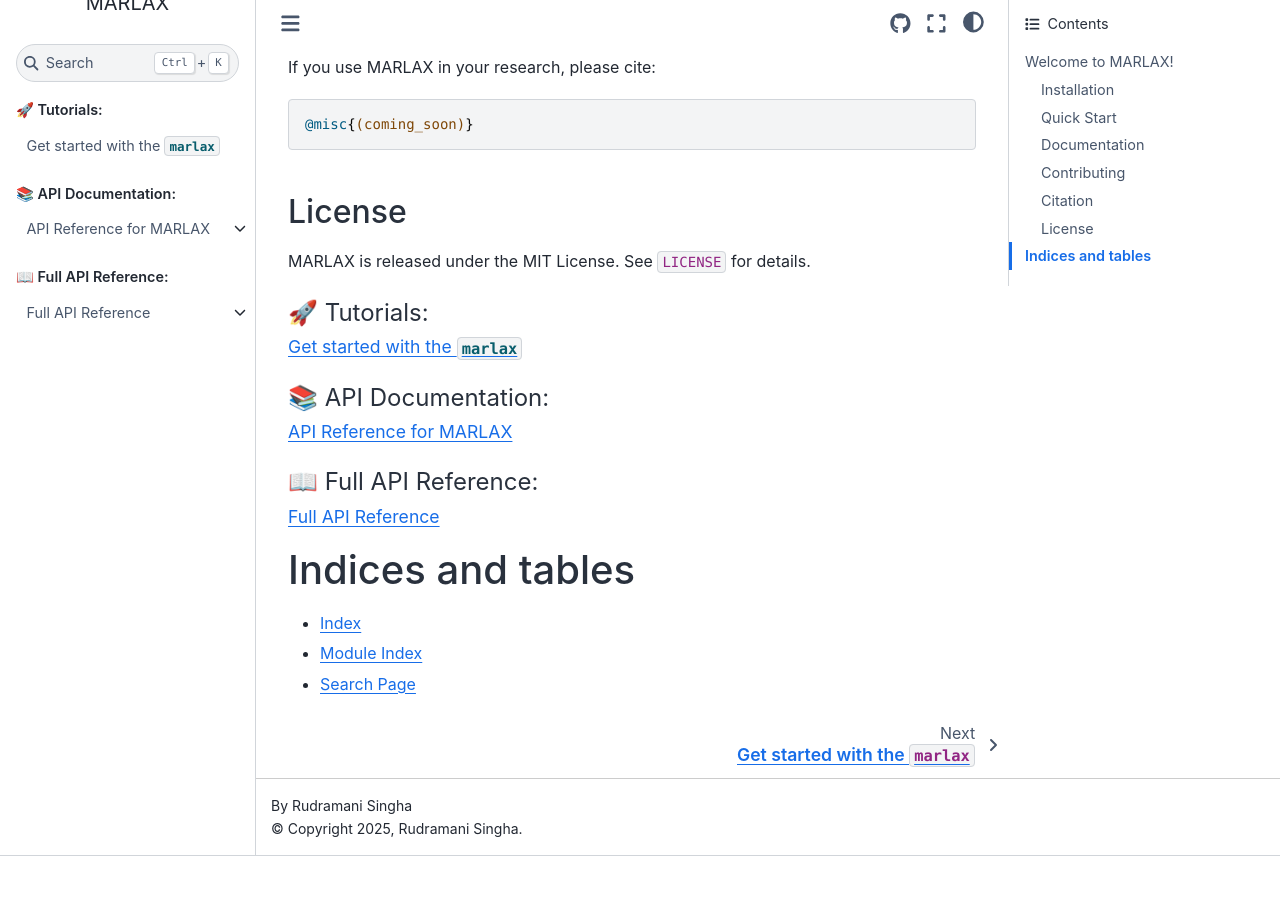
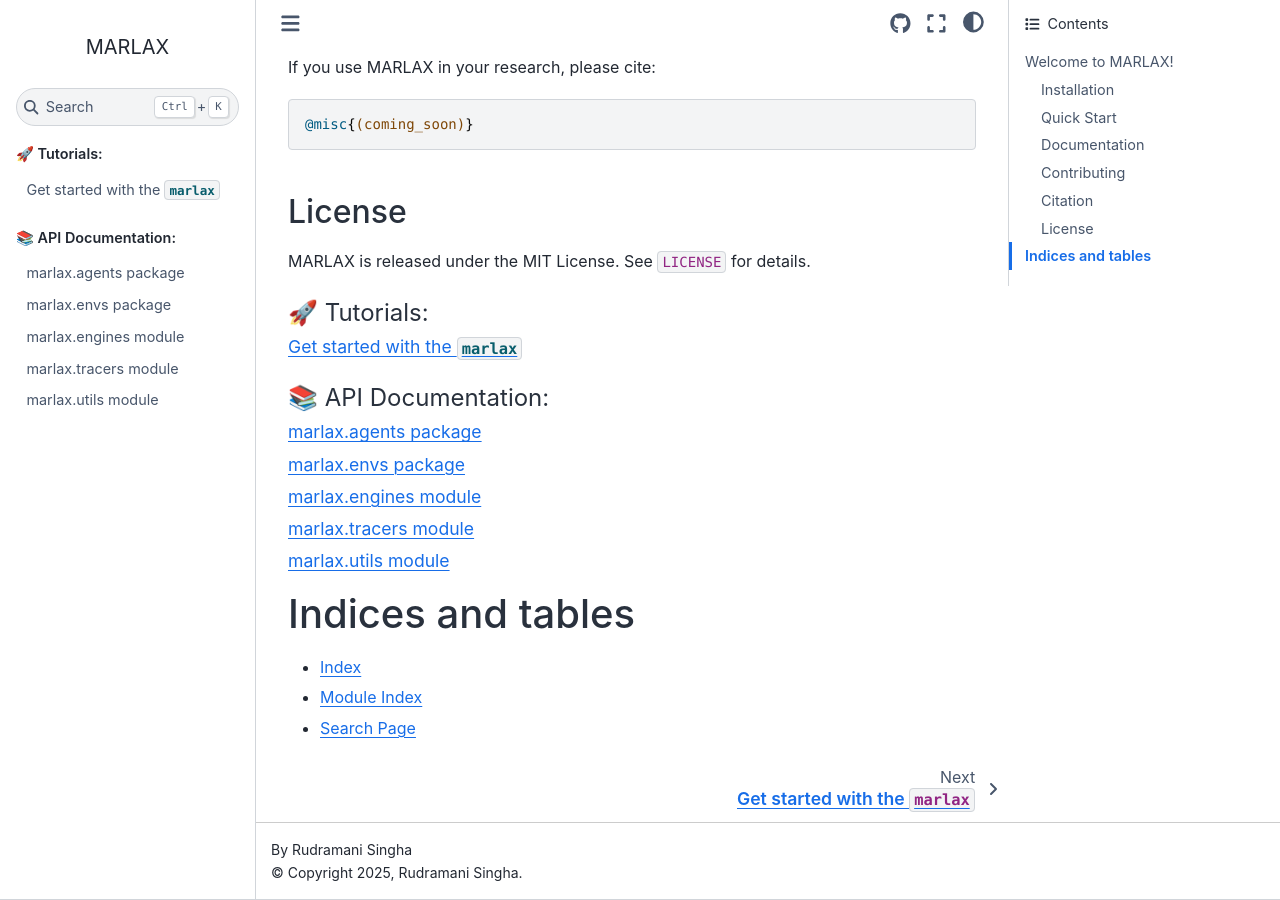
Before and after one commit to NuttidaLab/MARLAX, a Sphinx documentation site: the page built from docs/source/index.rst, in a window 1280 px wide and 900 px high, scrolled down 1776 px. Built offline with Sphinx 7.4.7 and the Sphinx Book theme 1.1.4, drawn with Linux system fonts in a browser that asks for light colours; pages that are not in the unit, such as notebooks, are missing from menus; before the commit the page ends 2632 px from its top, so only the background shows below that.

Commit message:
cleaner toc tree

```diff
--- a/docs/source/api/modules.rst
+++ /dev/null
@@ -1,18 +0,0 @@
-Full API Reference
-==================
-
-This page lists *every* module in the MARLAX package, so you can drill down into any corner of the code.
-
-.. toctree::
-   :maxdepth: 4
-
-   marlax
-   marlax.abstracts
-   marlax.agents.deepqagent
-   marlax.agents.independent
-   marlax.agents.qagent
-   marlax.agents.qvagent
-   marlax.envs.gridworld.gridworld
-   marlax.engines
-   marlax.tracers
-   marlax.utils
--- a/docs/source/index.rst
+++ b/docs/source/index.rst
@@ -117,14 +117,11 @@ MARLAX is released under the MIT License. See ``LICENSE`` for details.
    :maxdepth: 1
    :caption: 📚 API Documentation:
 
-   api/index
-
-
-.. toctree::
-   :maxdepth: 4
-   :caption: 📖 Full API Reference:
-
-   api/modules
+   api/agents
+   api/envs
+   api/engines
+   api/tracers
+   api/utils
 
 Indices and tables
 ==================
```
